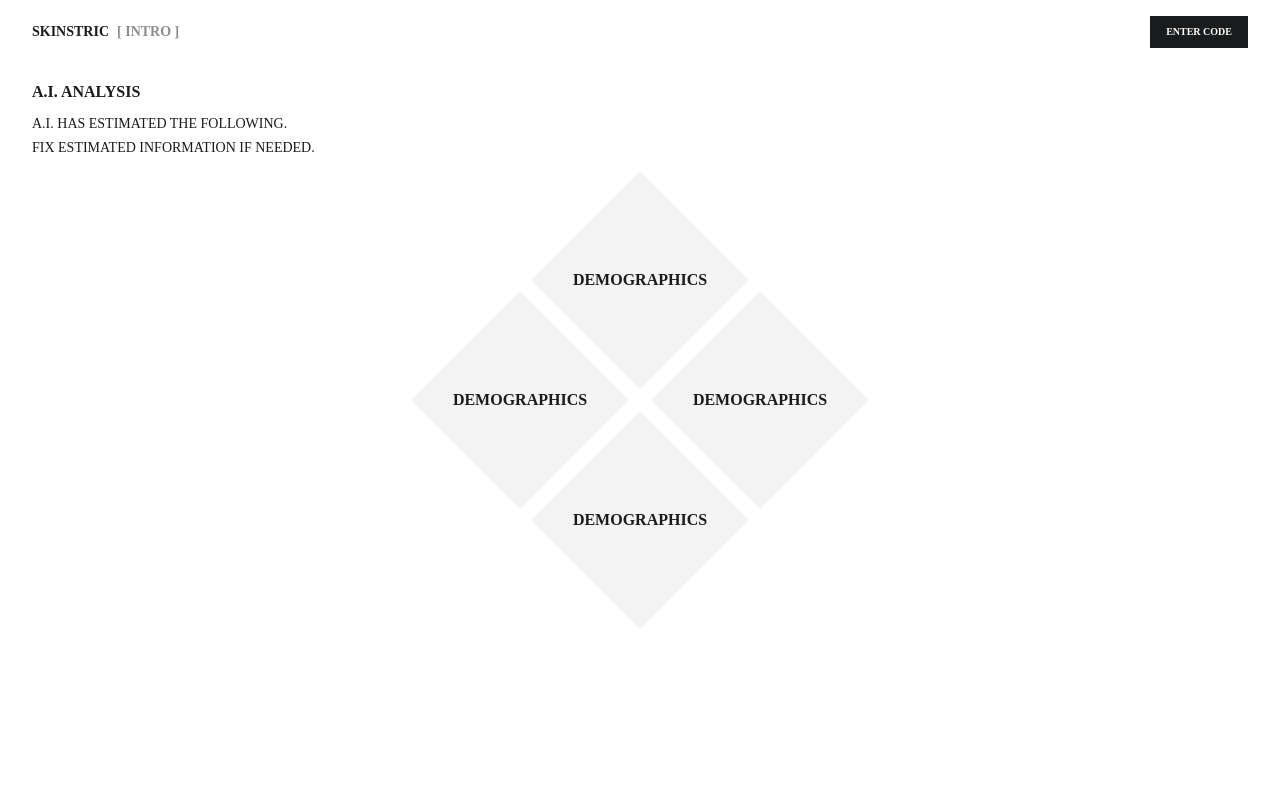
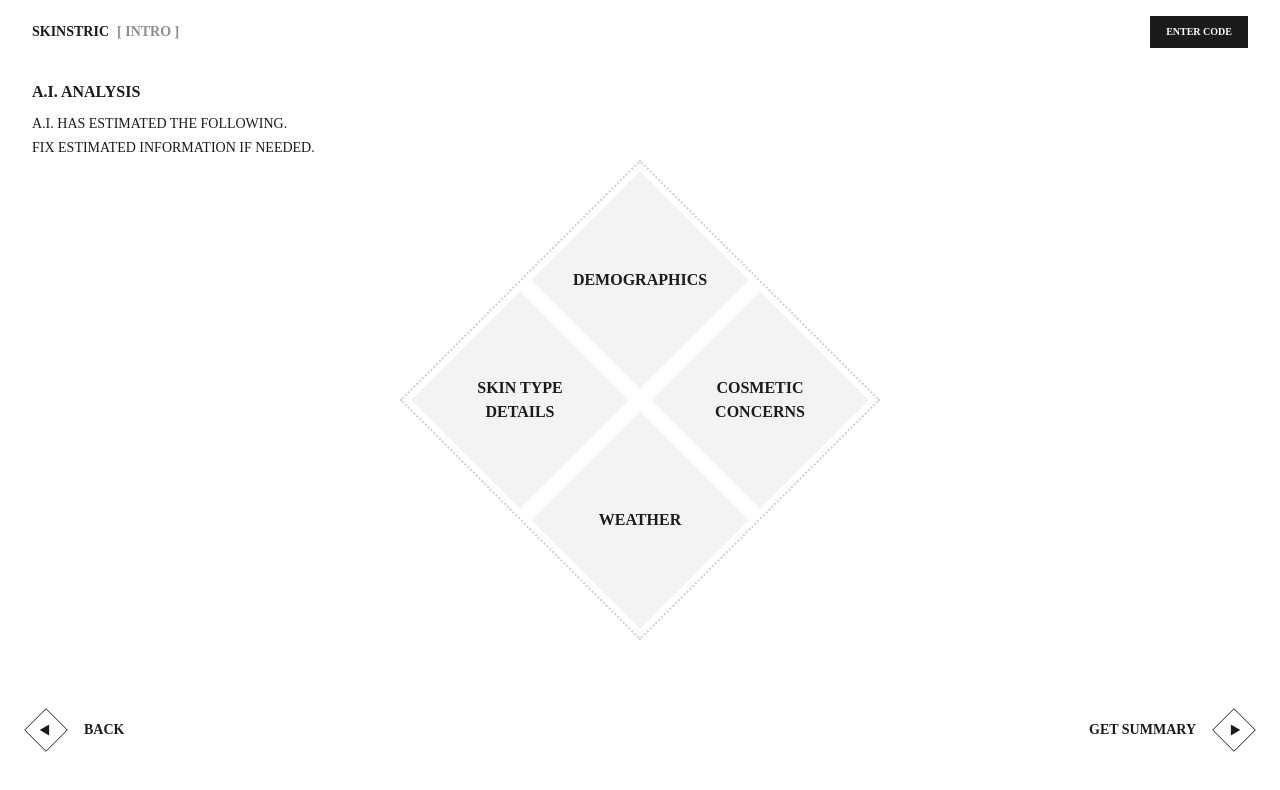
Before and after one commit to wolfyman411/skinstric-internship, a Next.js app: page /select in a window 1280 px wide. Shown: the top 790 px of the page. Built offline with nearby package versions, Linux system fonts and the light colour scheme; a web font is replaced by a local one.

Commit message:
select css and html

```diff
--- a/app/globals.css
+++ b/app/globals.css
@@ -31,6 +31,11 @@ a {
   letter-spacing: -2%;
   font-weight: 600;
   padding-left: 16px;
+}
+
+.back-button--text--right {
+    padding-left: 0px;
+    padding-right: 16px;
 }
 
 /*  HOME  */
--- a/app/select/page.tsx
+++ b/app/select/page.tsx
@@ -1,5 +1,8 @@
 import React from 'react'
 import "./select.css"
+import Image from 'next/image'
+import button from "../../public/assets/buttin-icon-shrunk.svg";
+import Link from 'next/link';
 
 export default function page() {
   return (
@@ -10,9 +13,11 @@ export default function page() {
                 <div className="select-analysis--footer">a.i. has estimated the following.<br/>fix estimated information if needed.</div>
             </div>
             <div className="options--wrapper">
-                <div className="option">
-                    <div className="option-square"></div>
-                    <div className="option-text">demographics</div>
+                <div className="pulse">
+                    <div className="option-rect--pulse"></div>
+                    <div className="option-rect--pulse"></div>
+                    <div className="option-rect--pulse"></div>
+                    <div className="option-rect--pulse"></div>
                 </div>
                 <div className="option">
                     <div className="option-square"></div>
@@ -20,11 +25,29 @@ export default function page() {
                 </div>
                 <div className="option">
                     <div className="option-square"></div>
-                    <div className="option-text">demographics</div>
+                    <div className="option-text">cosmetic<br/>concerns</div>
                 </div>
                 <div className="option">
                     <div className="option-square"></div>
-                    <div className="option-text">demographics</div>
+                    <div className="option-text">weather</div>
+                </div>
+                <div className="option">
+                    <div className="option-square"></div>
+                    <div className="option-text">skin type<br/>details</div>
+                </div>
+            </div>
+             <div className="buttons--wrapper">
+                <div className="testing-back">
+                    <Link href="/testing" className="home-button--wrapper">
+                        <Image src={button} alt="back"/>
+                        <div className="back-button--text">BACK</div>
+                    </Link>
+                </div>
+                <div className="testing-back">
+                    <Link href="/summary" className="home-button--wrapper">
+                        <div className="back-button--text back-button--text--right">GET SUMMARY</div>
+                        <Image src={button} alt="next" style={{rotate:"180deg"}}/>
+                    </Link>
                 </div>
             </div>
         </div>
--- a/app/select/select.css
+++ b/app/select/select.css
@@ -51,22 +51,33 @@
     display: flex;
     align-items: center;
     justify-content: center;
+    cursor: not-allowed;
+    --offset: 120px;
+    --rotate: 0deg;
+    --scale: 1;
+    transform: translate(-50%, -50%) rotate(var(--rotate)) translateY(calc(-1 * var(--offset))) rotate(calc(-1 * var(--rotate))) scale(var(--scale));
+    transition: transform 180ms ease;
 }
 
-.option:nth-child(1) {
-    transform: translate(-50%, calc(-50% - 120px));
+.option:hover {
+    --scale: 1.1;
 }
 
 .option:nth-child(2) {
-    transform: translate(calc(-50% + 120px), -50%);
+    --rotate: 0deg;
+    cursor: pointer;
 }
 
 .option:nth-child(3) {
-    transform: translate(-50%, calc(-50% + 120px));
+    --rotate: 90deg;
 }
 
 .option:nth-child(4) {
-    transform: translate(calc(-50% - 120px), -50%);
+    --rotate: 180deg;
+}
+
+.option:nth-child(5) {
+    --rotate: 270deg;
 }
 
 .option-square {
@@ -80,6 +91,10 @@
     inset: 50% auto auto 50%;
 }
 
+.option:hover .option-square {
+    background: #E1E1E2;
+}
+
 .option-text {
     font-weight: 600;
     font-size: 16px;
@@ -91,3 +106,57 @@
     position: relative;
     z-index: 1;
 }
+
+.option-rect--pulse {
+    border: #A0A4AB80 dotted 2px;
+    width: 340px;
+    aspect-ratio: 1/1;
+    position: absolute;
+    left: 50%;
+    top: 50%;
+    transform: translate(-50%, -50%) rotate(45deg);
+    z-index: -1;
+    transition: opacity 0.2s ease;
+    animation: "pulse" 10s ease-out infinite;
+}
+
+.option-rect--pulse:nth-child(2) {
+    animation: "pulse" 10s ease-out infinite 2s;
+    filter: opacity(0);
+}
+
+.option-rect--pulse:nth-child(3) {
+    animation: "pulse" 10s ease-out infinite 4s;
+    filter: opacity(0);
+}
+
+.option-rect--pulse:nth-child(4) {
+    animation: "pulse" 10s ease-out infinite 6s;
+    filter: opacity(0);
+}
+
+@keyframes pulse {
+    0% {
+        filter: opacity(0);
+        width: 340px;
+    }
+    10% {
+        filter: opacity(1);
+    }
+    100% {
+        filter: opacity(0);
+        width: 500px;
+    }
+}
+
+.buttons--wrapper {
+    position: absolute;
+    inset: auto 0 0 0;
+    display: flex;
+    justify-content: space-between;
+    align-items: center;
+    width: 100%;
+    max-width: 100%;
+    box-sizing: border-box;
+    padding: 0 24px 48px;
+}
--- a/app/testing/page.tsx
+++ b/app/testing/page.tsx
@@ -148,7 +148,7 @@ export default function page() {
                 {finished && (
                     <div className="testing-back">
                         <Link href="/result" className="home-button--wrapper">
-                            <div className="back-button--text testing-button--text--right">PROCEED</div>
+                            <div className="back-button--text back-button--text--right">PROCEED</div>
                             <Image src={button} alt="next" style={{rotate:"180deg"}}/>
                         </Link>
                     </div>
--- a/app/testing/testing.css
+++ b/app/testing/testing.css
@@ -12,11 +12,6 @@
     height: 100%;
     position: relative;
     padding: 32px 0px;
-}
-
-.testing-button--text--right {
-    padding-left: 0px;
-    padding-right: 16px;
 }
 
 .testing-error {
```
